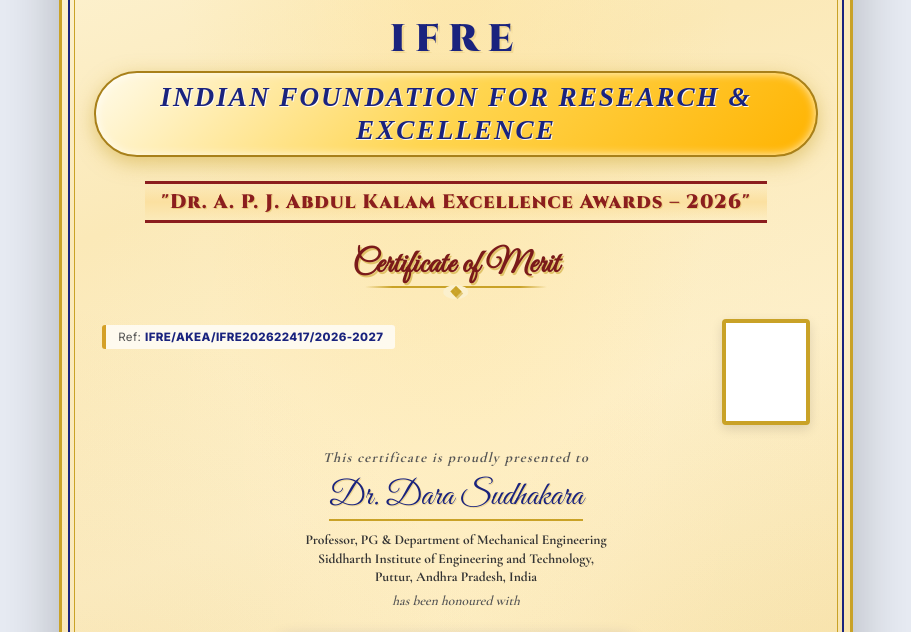
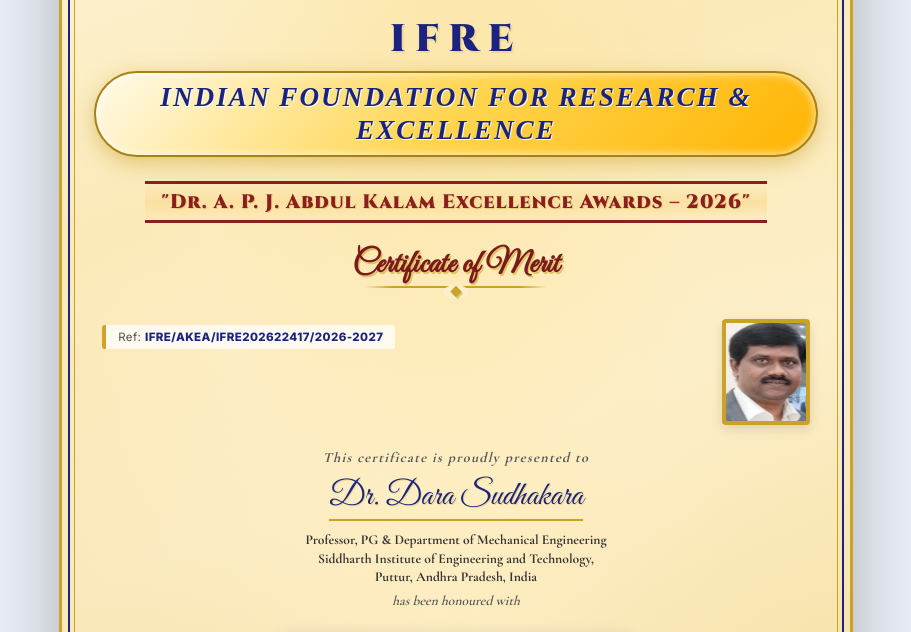
Before and after one commit to SANDEEPsri335/ifreawards, a plain HTML site: page certificatehtml/IFRE202622417.html in a window 1280 px wide. Shown: the part 146-778 px from the top of the page, without its empty margins (184-1095 px from the left). Drawn offline with nearby package versions, Linux system fonts and the light colour scheme; a web font is replaced by a local one.

Commit message:
Update IFRE202622417.html

```diff
--- a/certificatehtml/IFRE202622417.html
+++ b/certificatehtml/IFRE202622417.html
@@ -701,7 +701,7 @@
                         </span>
                     </div>
                     <div class="photo-cell">
-                        <img src="../awardwinners/sudhakara.png" alt="" class="person-photo"
+                        <img src="../assets/sudhakara.png" alt="" class="person-photo"
                              onerror="this.style.display='none'">
                     </div>
                 </div>
```
